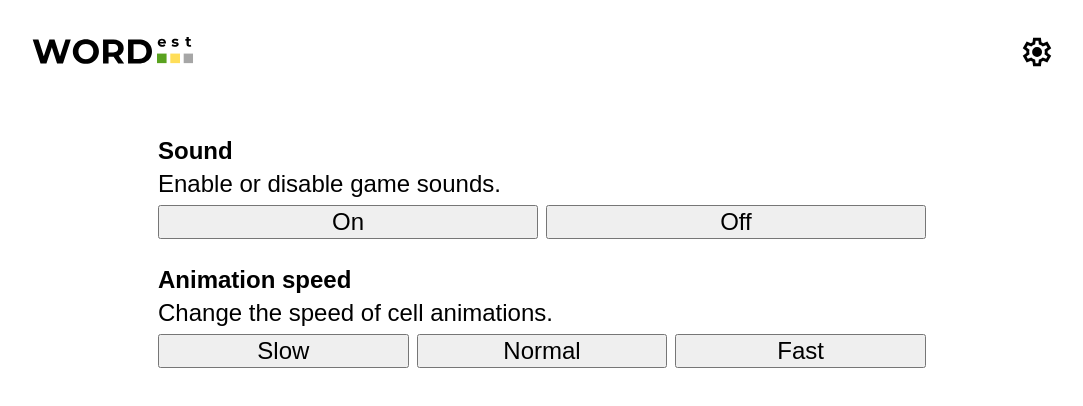
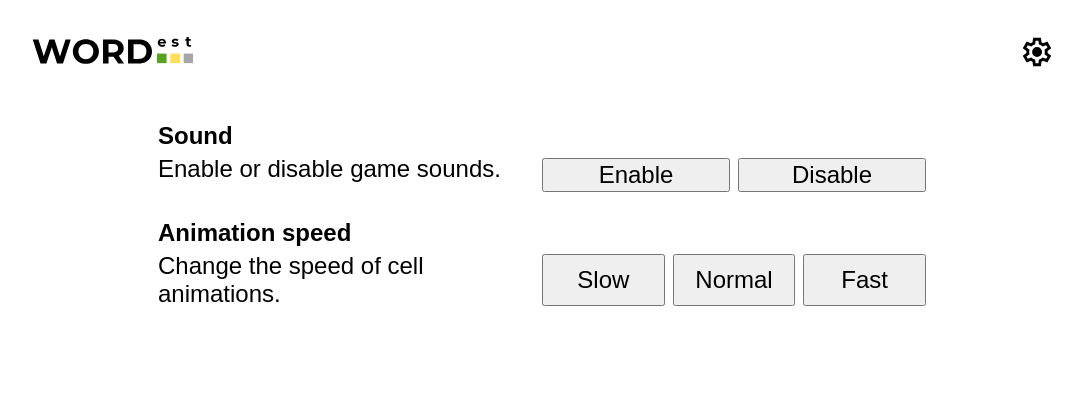
Before and after one commit to phantanhoancuong/wordest, a Next.js app: page /settings in a window 1280 px wide. Shown: the top 406 px of the page, without its empty margins (98-1181 px from the left). Built offline with nearby package versions, Linux system fonts and the light colour scheme.

Commit message:
style: refactor app's and adjust settings' layout
- Replace pseudo-elements for spacing with paddings using viewport units.
- Add two-column styling for the settings component on larger screens so the buttons don't stretch as much.

```diff
--- a/src/app/page.module.css
+++ b/src/app/page.module.css
@@ -3,11 +3,7 @@
   min-width: 100%;
   display: flex;
   flex-direction: column;
-}
-
-.app::before {
-  content: "";
-  flex: 0 0 3%;
+  padding-top: 3dvh;
 }
 
 .app__banner {
--- a/src/app/settings/page.module.css
+++ b/src/app/settings/page.module.css
@@ -3,22 +3,11 @@
   min-width: 100%;
   display: flex;
   flex-direction: column;
-  align-items: center;
+  padding-top: 3dvh;
 }
-
-.app::before {
-  content: "";
-  flex: 0 0 3%;
-}
-
 .app__banner {
   flex: 0 0 7%;
   width: 100%;
-}
-
-.app__content::before {
-  content: "";
-  flex: 0 0 5%;
 }
 
 .app__content {
@@ -28,6 +17,7 @@
   flex-direction: column;
   align-items: center;
   width: 100%;
+  padding-top: 5dvh;
 }
 
 .setting__container {
--- a/src/app/settings/page.tsx
+++ b/src/app/settings/page.tsx
@@ -15,8 +15,8 @@ export default function SettingsPage() {
             name="Sound"
             description="Enable or disable game sounds."
             buttons={[
-              { label: "On", onClick: () => console.log("Sound On") },
-              { label: "Off", onClick: () => console.log("Sound Off") },
+              { label: "Enable", onClick: () => console.log("Sound On") },
+              { label: "Disable", onClick: () => console.log("Sound Off") },
             ]}
           />
         </div>
--- a/src/styles/SettingsItem.module.css
+++ b/src/styles/SettingsItem.module.css
@@ -38,6 +38,16 @@
   .settings-item {
     --item-font-scale: 1.3;
   }
+  .settings-item__info {
+    flex-direction: row;
+    justify-content: space-between;
+  }
+  .settings-item__description {
+    flex: 1 0 0;
+  }
+  .settings-item__actions {
+    flex: 1 0 0;
+  }
 }
 
 @media (min-width: 1024px) {
```
